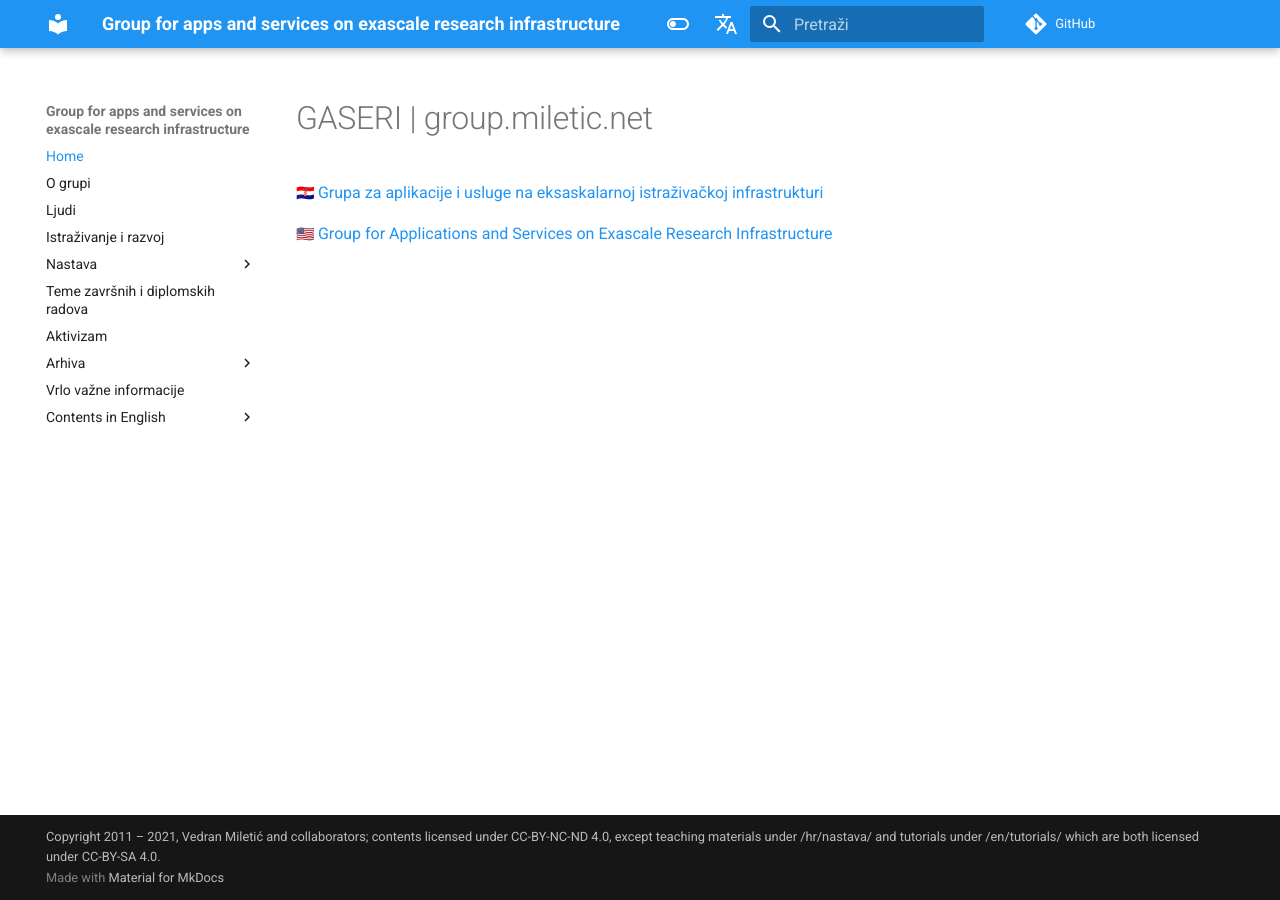
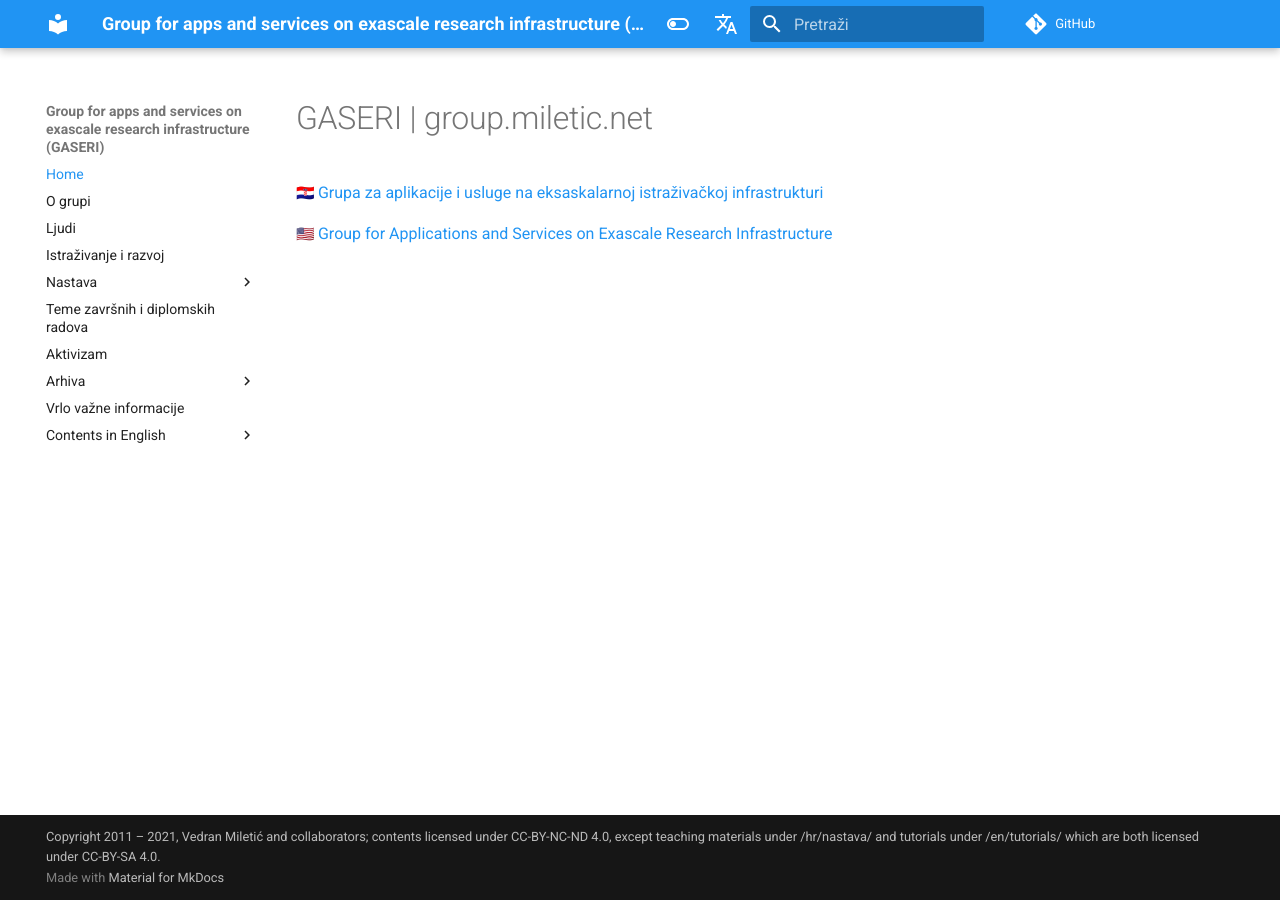
Before and after one commit to gaseri/website, an MkDocs documentation site: the page built from docs/index.md, in a window 1280 px wide. Built offline with MkDocs 1.6.1 and Material for MkDocs 9.7.7, drawn with Linux system fonts in a browser that asks for light colours; emoji names are drawn with the system emoji font; comment, search, counter and statistics services are not loaded; some of the changed lines change nothing that is shown.

Commit message:
Updated site name and description

```diff
--- a/mkdocs.yml
+++ b/mkdocs.yml
@@ -1,5 +1,5 @@
-site_name: Group for apps and services on exascale research infrastructure
-site_description: Research and teaching group at University of Rijeka Faculty of Information Technology
+site_name: Group for apps and services on exascale research infrastructure (GASERI)
+site_description: Research and teaching group at University of Rijeka Department of Informatics
 site_author: Vedran Miletić
 site_url: https://group.miletic.net/
 copyright: Copyright 2011 – 2021, <a href="https://vedran.miletic.net/">Vedran Miletić</a> and <a href="/en/people/">collaborators</a>; contents licensed under <a href="https://creativecommons.org/licenses/by-nc-nd/4.0/">CC-BY-NC-ND 4.0</a>, except teaching materials under <a href="/hr/nastava/">/hr/nastava/</a> and tutorials under <a href="/en/tutorials/gromacs/">/en/tutorials/</a> which are both licensed under <a href="https://creativecommons.org/licenses/by-sa/4.0/">CC-BY-SA 4.0</a>.
```
